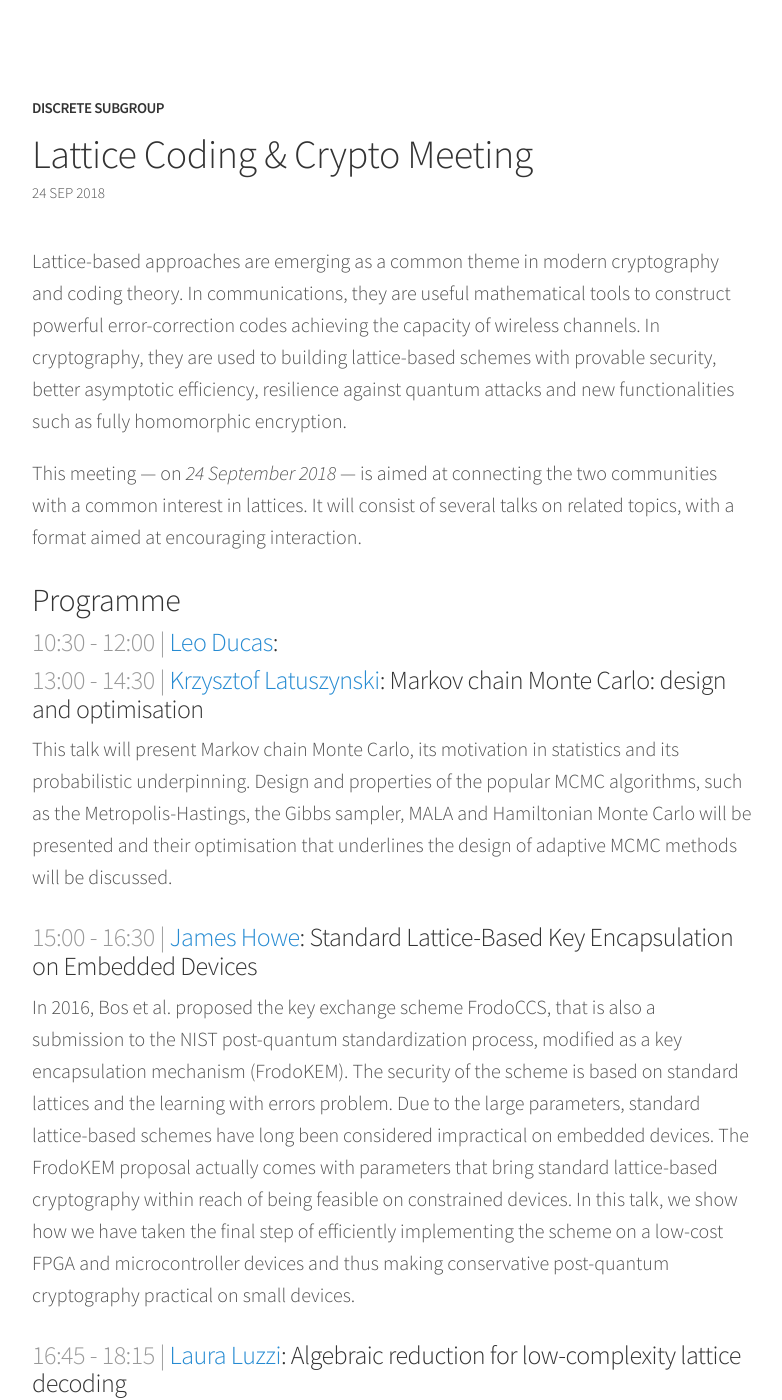
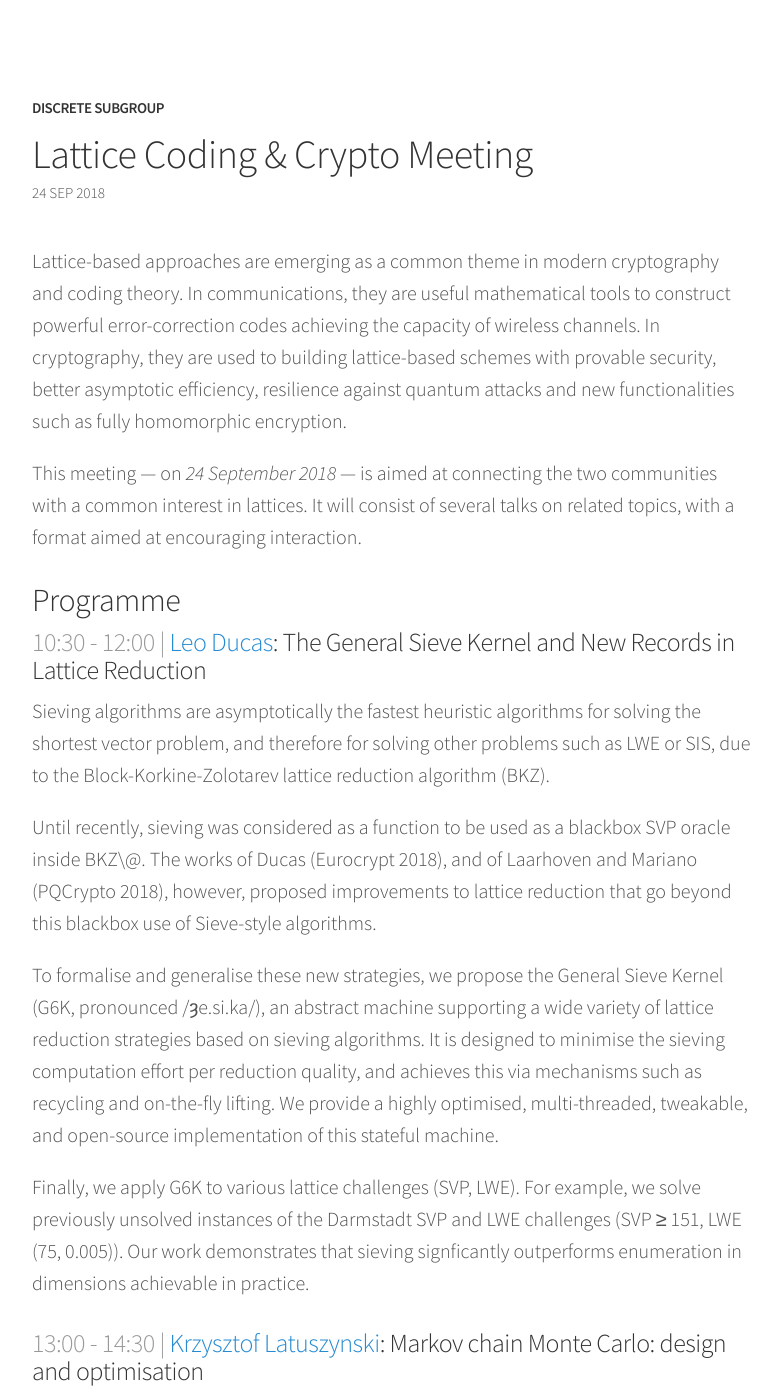
Before and after one commit to malb/discrete-subgroup, a Jekyll site: the page built from _posts/2018-09-24-lattice-meeting.md, in a window 1280 px wide and 1400 px high. Shown: the whole window, without its empty margins (248-1030 px from the left). Built offline with Jekyll 4.4.1, drawn with Linux system fonts in a browser that asks for light colours; nearby versions of some CDN libraries.

Commit message:
Leo blurb

```diff
--- a/_posts/2018-09-24-lattice-meeting.md
+++ b/_posts/2018-09-24-lattice-meeting.md
@@ -9,7 +9,15 @@ This meeting — on *24 September 2018* — is aimed at connecting the two commu
 
 ## Programme ##
 
-### <span> 10:30 - 12:00 | [Leo Ducas](https://homepages.cwi.nl/~ducas/)</span>:  ###
+### <span> 10:30 - 12:00 | [Leo Ducas](https://homepages.cwi.nl/~ducas/)</span>: The General Sieve Kernel and New Records in Lattice Reduction ###
+
+Sieving algorithms are asymptotically the fastest heuristic algorithms for solving the shortest vector problem, and therefore for solving other problems such as LWE or SIS, due to the Block-Korkine-Zolotarev lattice reduction algorithm (BKZ).
+
+Until recently, sieving was considered as a function to be used as a blackbox SVP oracle inside BKZ\@. The works of Ducas (Eurocrypt 2018), and of Laarhoven and Mariano (PQCrypto 2018), however, proposed improvements to lattice reduction that go beyond this blackbox use of Sieve-style algorithms.
+
+To formalise and generalise these new strategies, we propose the General Sieve Kernel (G6K, pronounced /ȝe.si.ka/), an abstract machine supporting a wide variety of lattice reduction strategies based on sieving algorithms. It is designed to minimise the sieving computation effort per reduction quality, and achieves this via mechanisms such as recycling and on-the-fly lifting. We provide a highly optimised, multi-threaded, tweakable, and open-source implementation of this stateful machine.
+
+Finally, we apply G6K to various lattice challenges (SVP, LWE). For example, we solve previously unsolved instances of the Darmstadt SVP and LWE challenges (SVP ≥ 151, LWE (75, 0.005)). Our work demonstrates that sieving signficantly outperforms enumeration in dimensions achievable in practice.
 
 ### <span> 13:00 - 14:30 | [Krzysztof Latuszynski](http://www2.warwick.ac.uk/fac/sci/statistics/staff/academic-research/latuszynski/)</span>: Markov chain Monte Carlo: design and optimisation ###
 
```
